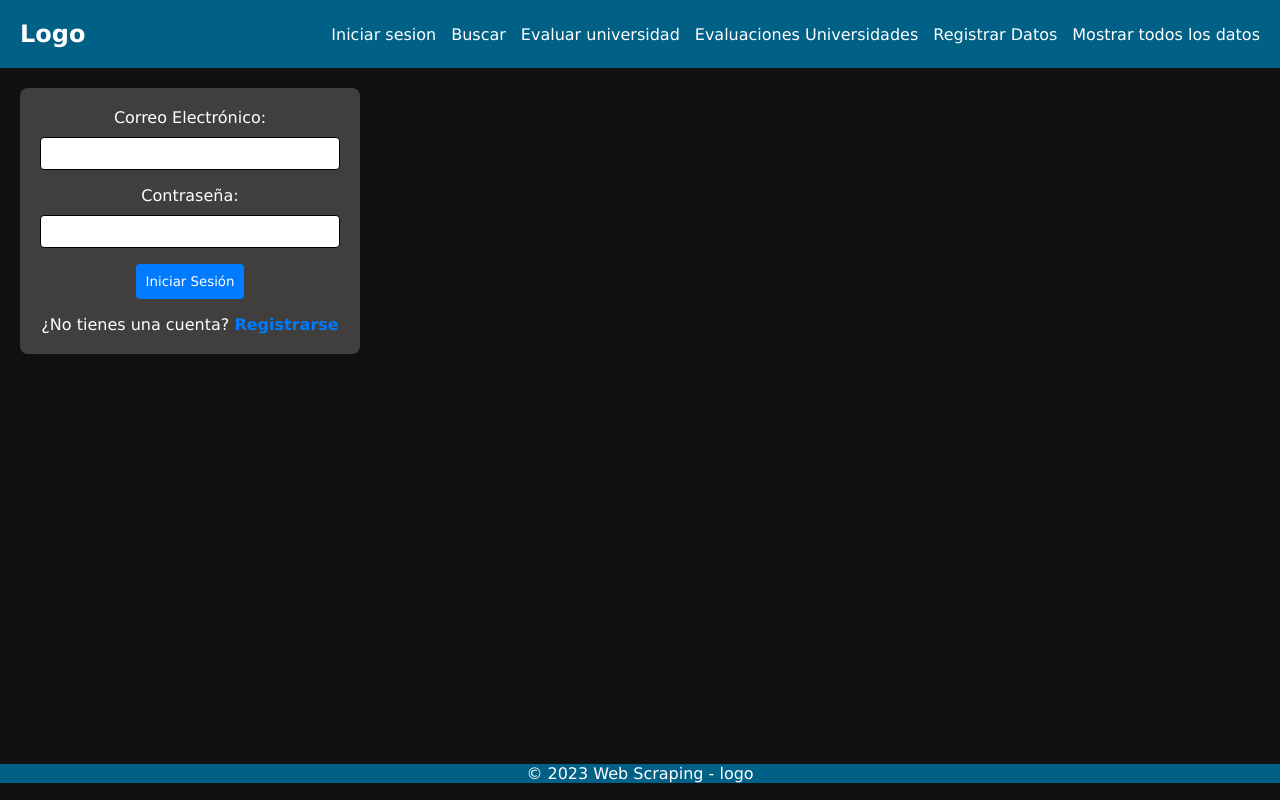
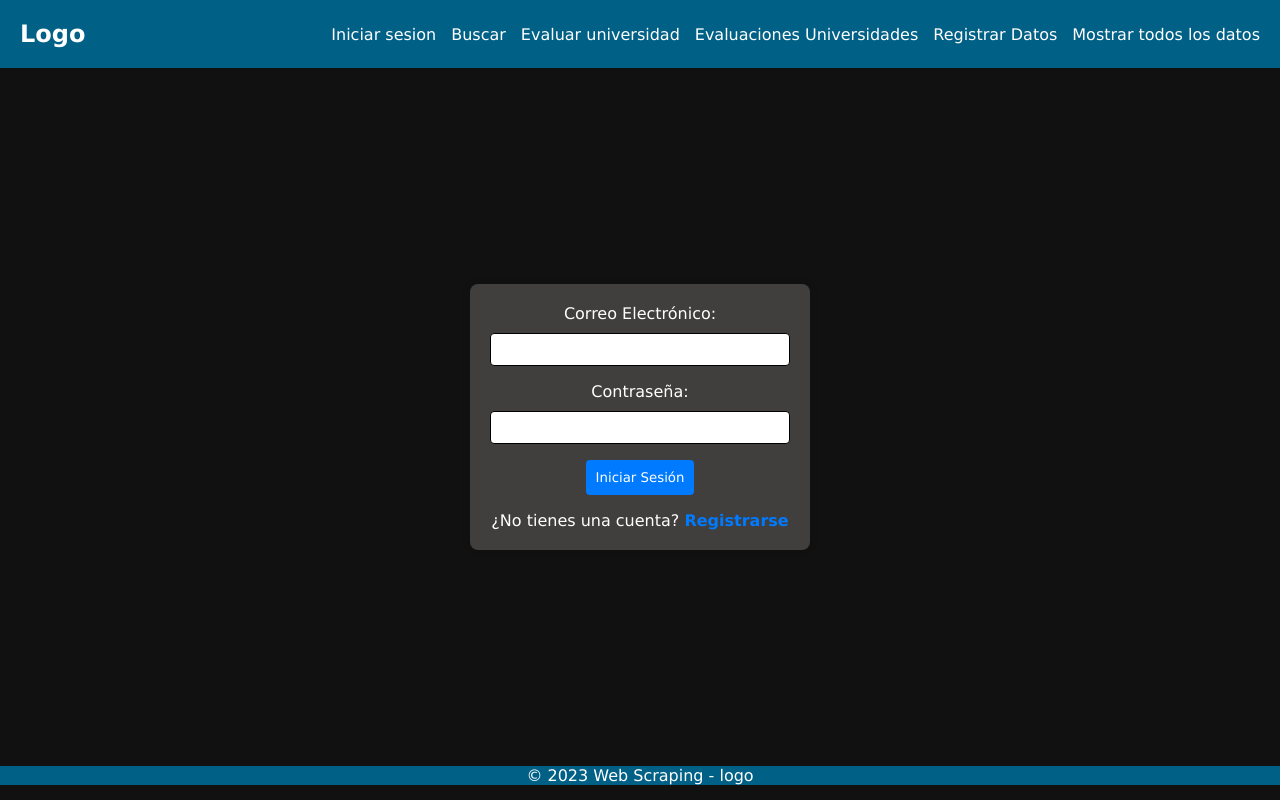
Before and after one commit to Zeneer/Web-Scrap, a Flask app: page /loguearte in a window 1280 px wide. Run offline with Flask 3, Linux system fonts and the light colour scheme.

Commit message:
Center login view.

```diff
--- a/app/templates/login.html
+++ b/app/templates/login.html
@@ -4,18 +4,12 @@
     <title>Login</title>
 
     <style>
-        body {
-            height: 100%;
+        .login-form-container {
+            display: flex;
+            width: 100%;
+            height: calc(100vh - 142px);
             justify-content: center;
-            flex-direction: column;
-            align-self: center;
-            font-family: Arial, sans-serif;
-            background-color: #111111;
-            margin: 0;
-            padding: 0;
-            display:flex;
-
-
+            align-items: center;
         }
 
         form {
@@ -67,7 +61,7 @@
             font-weight: bold;
         }
     </style>
-    <body>
+    <div class='login-form-container'>
         <form method="post" action="/login/owo" name="login_form">
 
             <label for="email">Correo Electrónico:</label>
@@ -81,5 +75,5 @@
 
             <p class="register-link">¿No tienes una cuenta? <a href="/signup">Registrarse</a></p>
         </form>
-    </body>
+    </div>
 {% endblock %}
```
